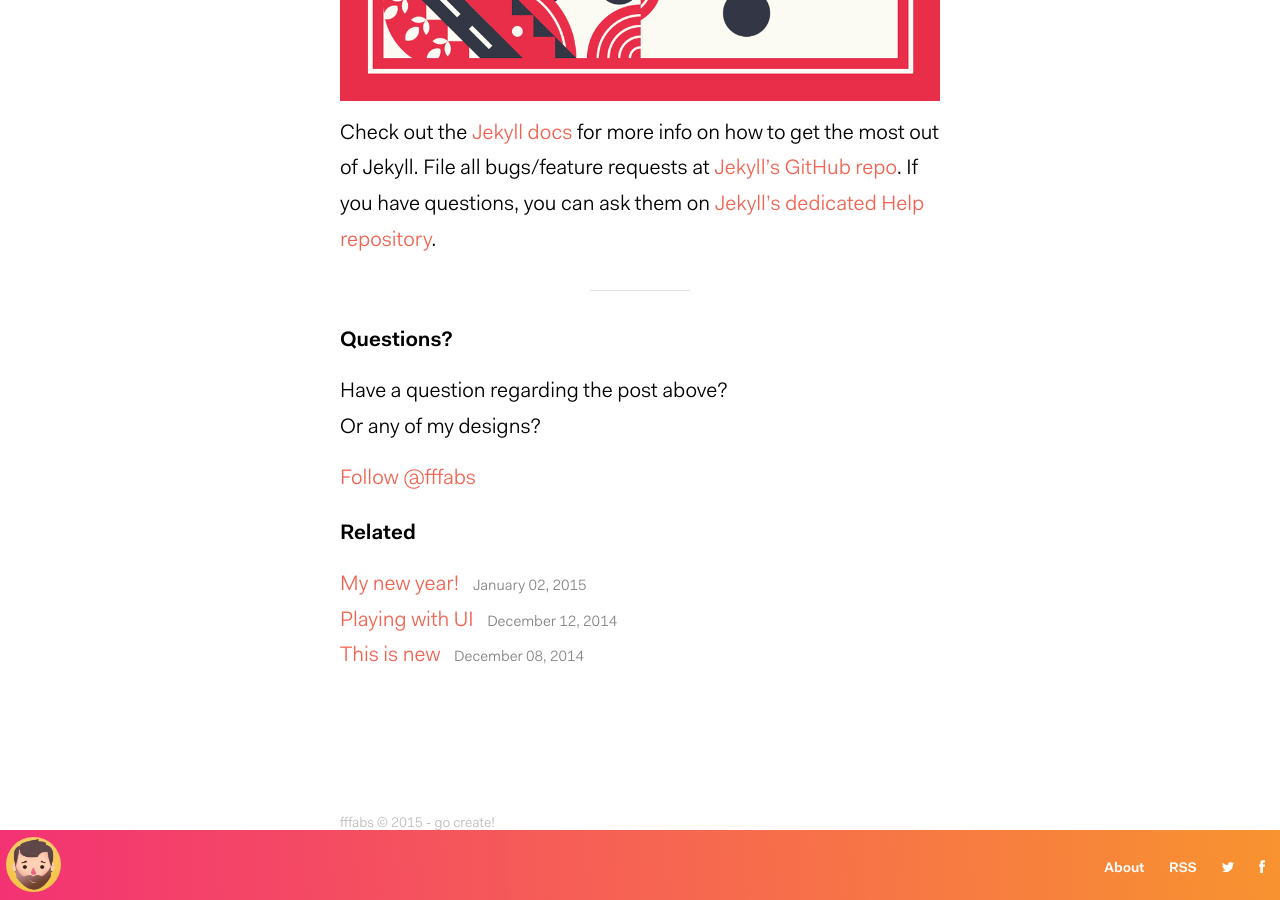
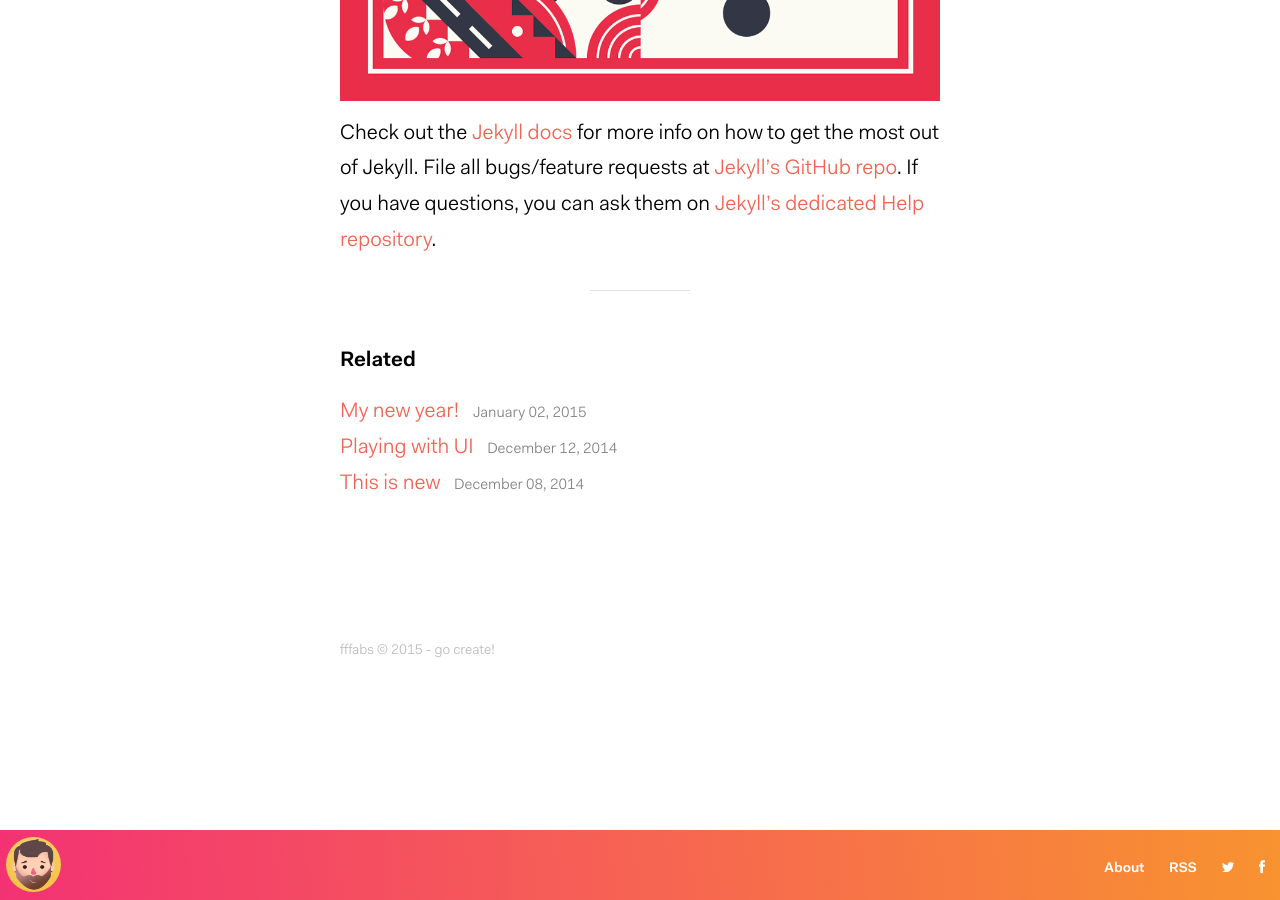
Before and after one commit to javachoonie/javachoonie.github.io, a Jekyll site: the page built from _posts/2014-12-11-its-a-new-game.markdown, in a window 1280 px wide and 900 px high, scrolled down 1327 px. Built offline with Jekyll 4.4.1, drawn with Linux system fonts in a browser that asks for light colours; comment, search, counter and statistics services are not loaded.

Commit message:
Update post.html

```diff
--- a/_layouts/post.html
+++ b/_layouts/post.html
@@ -23,7 +23,7 @@ layout: default
 
   <hr>
 
-  <div class="question">
+ <!-- <div class="question">
     <h2>Questions?</h2>
     <p>Have a question regarding the post above? <br />Or any of my designs?</p>
     <a class="twitter-follow-button"
@@ -43,7 +43,7 @@ layout: default
     }(document, "script", "twitter-wjs"));
     </script>
   </div>
-
+-->
   <div class="related">
     <h2>Related</h2>
     {% for post in site.related_posts limit:3 %}
```
